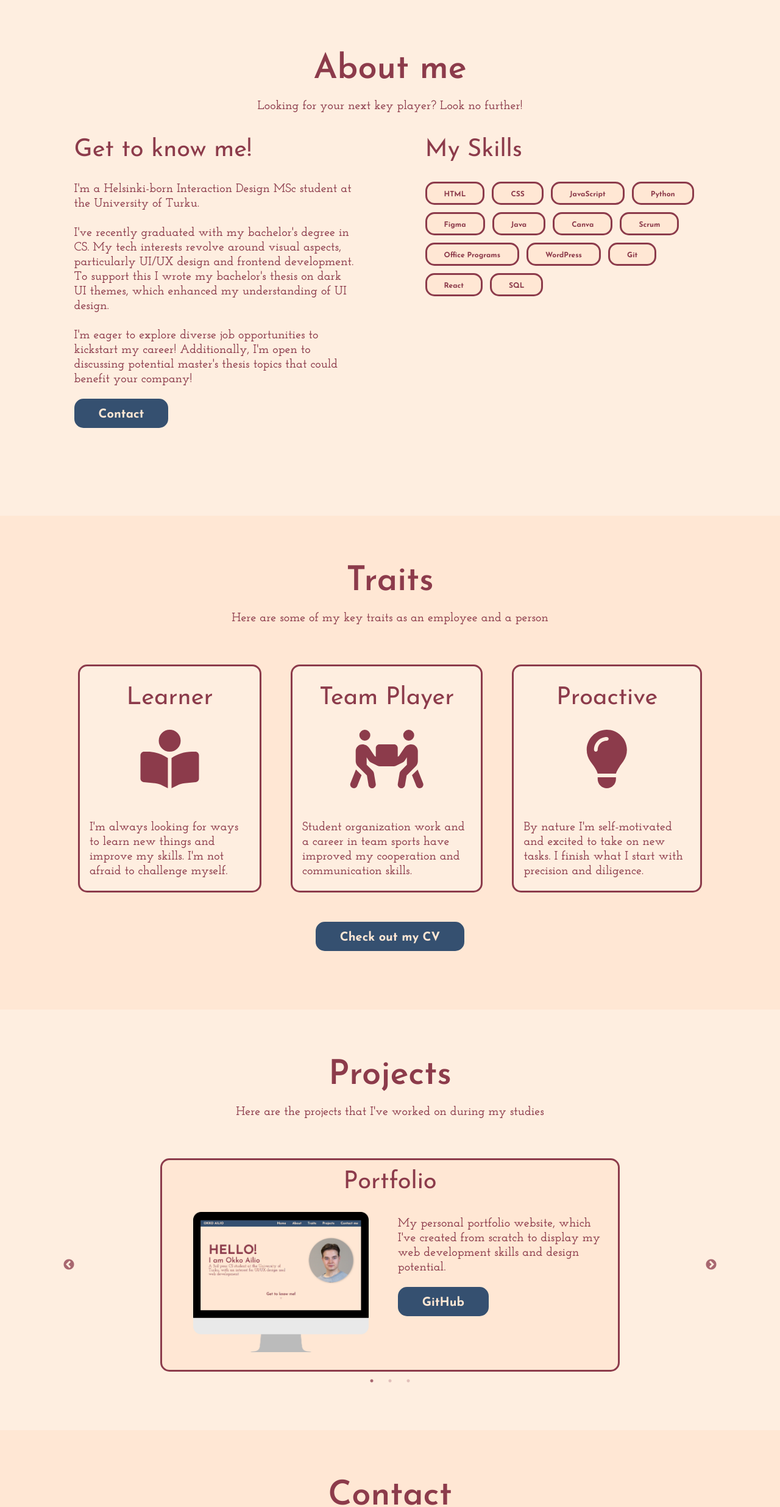
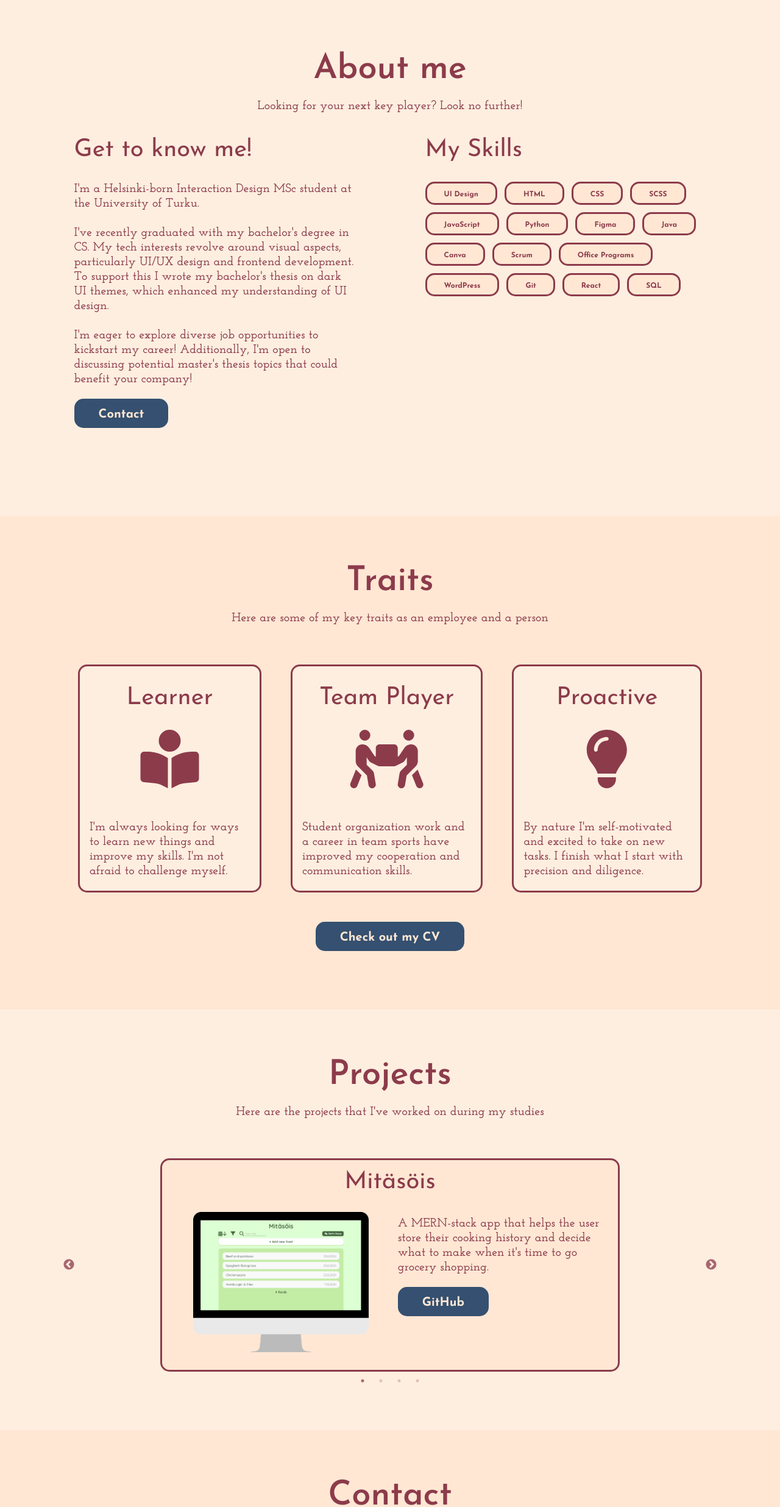
Before and after one commit to OAilio/portfolio-frontend, a React (Vite) app: page / in a window 1280 px wide. Shown: the part 802-3274 px from the top of the page at 61% size. Built offline with nearby package versions, Linux system fonts and the light colour scheme.

Commit message:
Content updates: Finished a new project!

```diff
--- a/src/components/AboutMe.jsx
+++ b/src/components/AboutMe.jsx
@@ -2,7 +2,7 @@
 import { Link } from "react-scroll";
 
 function AboutMe() {
-    const listOfSkills = ["HTML", "CSS", "JavaScript", "Python", "Figma", "Java", "Canva",
+    const listOfSkills = ["UI Design","HTML", "CSS", "SCSS", "JavaScript", "Python", "Figma", "Java", "Canva",
     "Scrum", "Office Programs", "WordPress", "Git", "React", "SQL"]
 
     return (
--- a/src/components/Projects.jsx
+++ b/src/components/Projects.jsx
@@ -10,20 +10,27 @@ function Projects() {
     const allProjects = [
         {
             id: 1,
+            name: `Mitäsöis`,
+            image: `./mitasois.png`,
+            description: `A MERN-stack app that helps the user store their cooking history and decide what to make when it's time to go grocery shopping.`,
+            link: `https://github.com/OAilio/mitasois`
+        },
+        {
+            id: 2,
             name: `Portfolio`,
             image: `./portfolio.png`,
             description: `My personal portfolio website, which I've created from scratch to display my web development skills and design potential.`,
             link: `https://github.com/OAilio/portfolio-frontend`
         },
         {
-            id: 2,
+            id: 3,
             name: `Contact Book`,
             image: `./contactbook.png`,
             description: `My first full-stack web project, a SPA contact management application created with React and Node.js.`,
             link: `https://github.com/OAilio/contactBook`
         },
         {
-            id: 3,
+            id: 4,
             name: `AlgoCompare`,
             image: `./algoritmit.png`,
             description: `A first-year group project, which compares the sorting speeds of some of the most popular
```
Also changed, not shown: public/mitasois.png (added).
